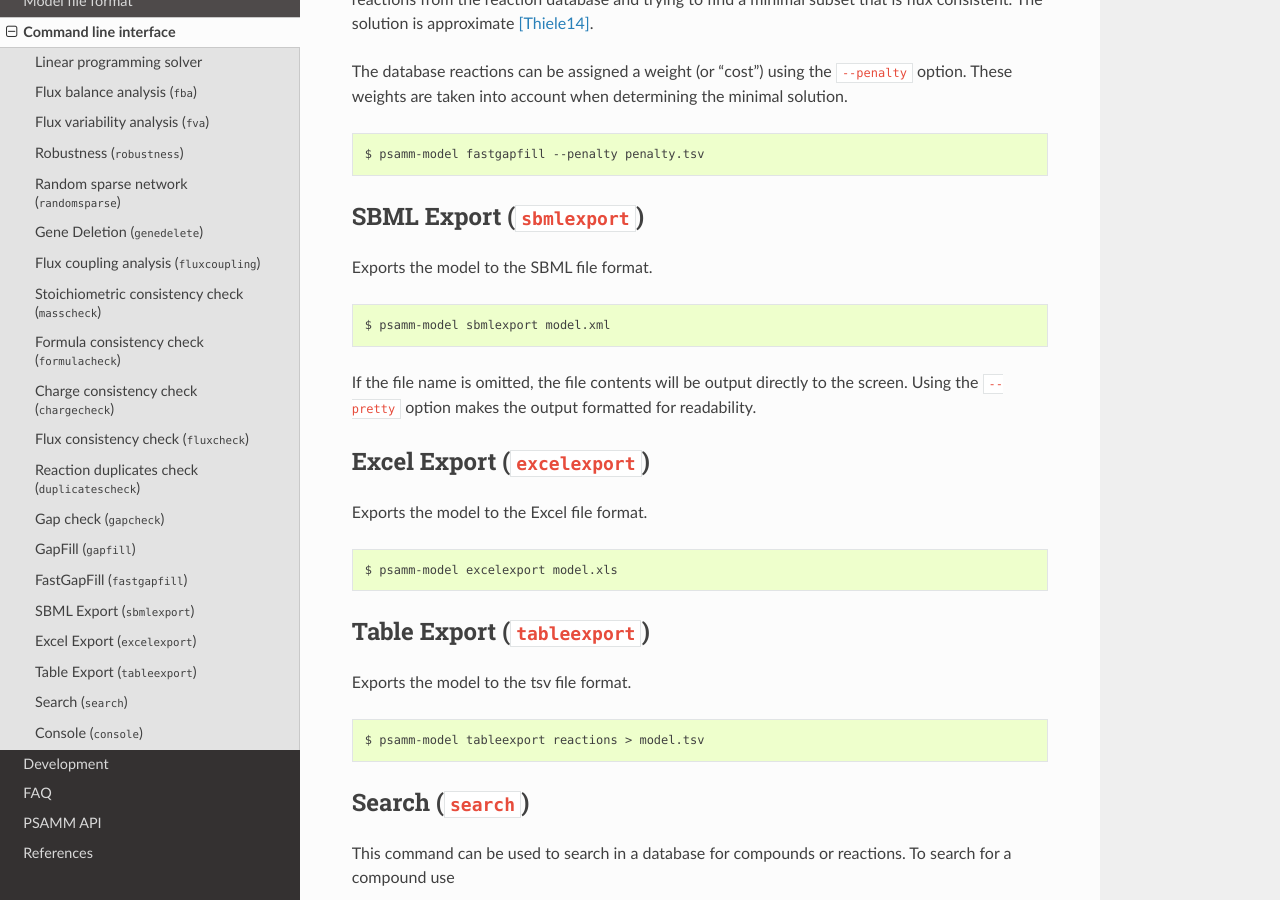
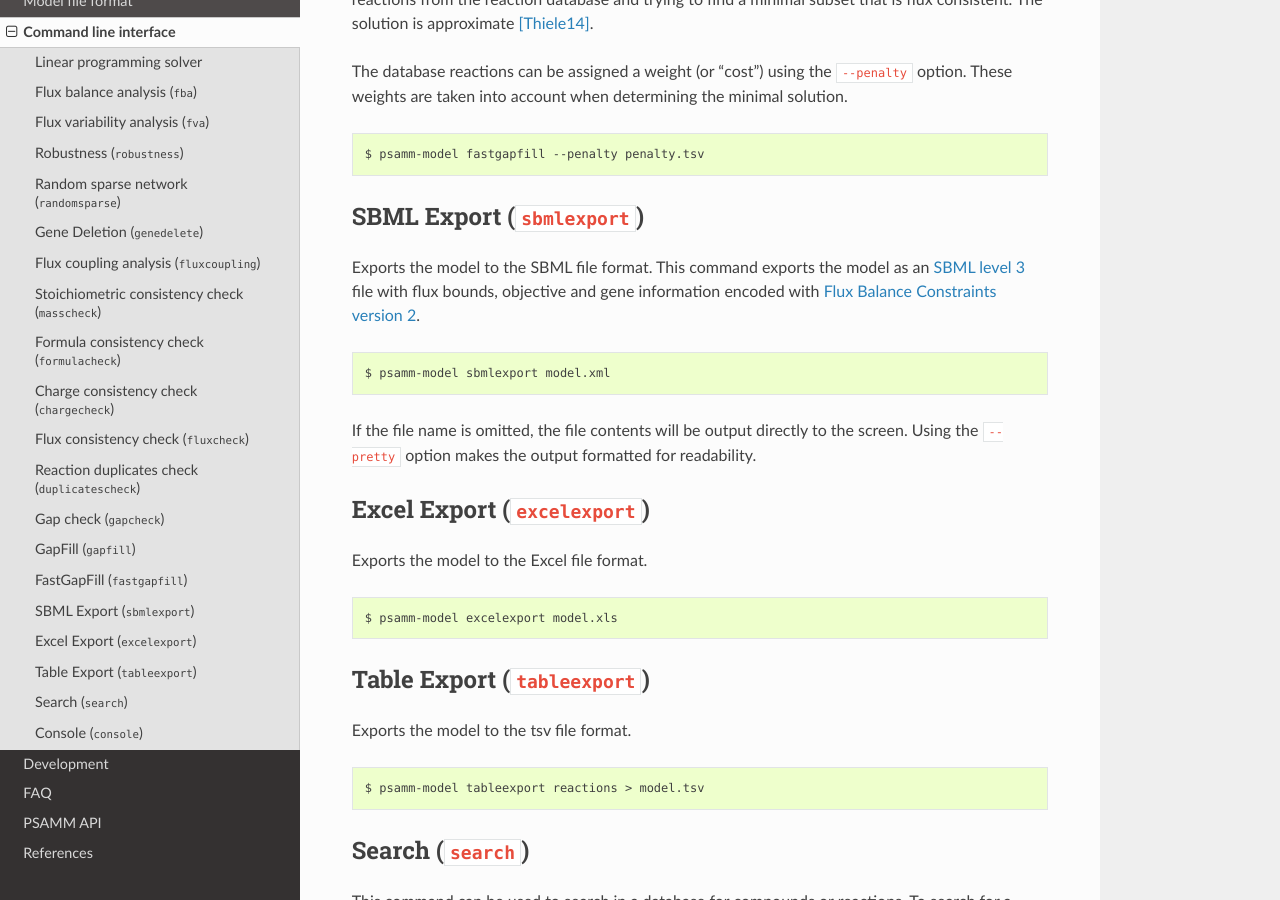
Before and after one commit to zhanglab/psamm, a Sphinx documentation site: the page built from docs/commands.rst, in a window 1280 px wide and 900 px high, scrolled down 8886 px. Built offline with Sphinx 7.4.7 and the Read the Docs theme 2.0.0, drawn with Linux system fonts in a browser that asks for light colours.

Commit message:
docs: Specify SBML version for sbmlexport

```diff
--- a/docs/commands.rst
+++ b/docs/commands.rst
@@ -460,7 +460,9 @@ minimal solution.
 SBML Export (``sbmlexport``)
 ----------------------------
 
-Exports the model to the SBML file format.
+Exports the model to the SBML file format. This command exports the model as
+an `SBML level 3`_ file with flux bounds, objective and gene information
+encoded with `Flux Balance Constraints version 2`_.
 
 .. code-block:: shell
 
@@ -469,6 +471,9 @@ Exports the model to the SBML file format.
 If the file name is omitted, the file contents will be output directly to the
 screen. Using the ``--pretty`` option makes the output formatted for
 readability.
+
+.. _`SBML level 3`: http://sbml.org/Documents/Specifications
+.. _`Flux Balance Constraints version 2`: http://sbml.org/Documents/Specifications/SBML_Level_3/Packages/fbc
 
 Excel Export (``excelexport``)
 ------------------------------
```
